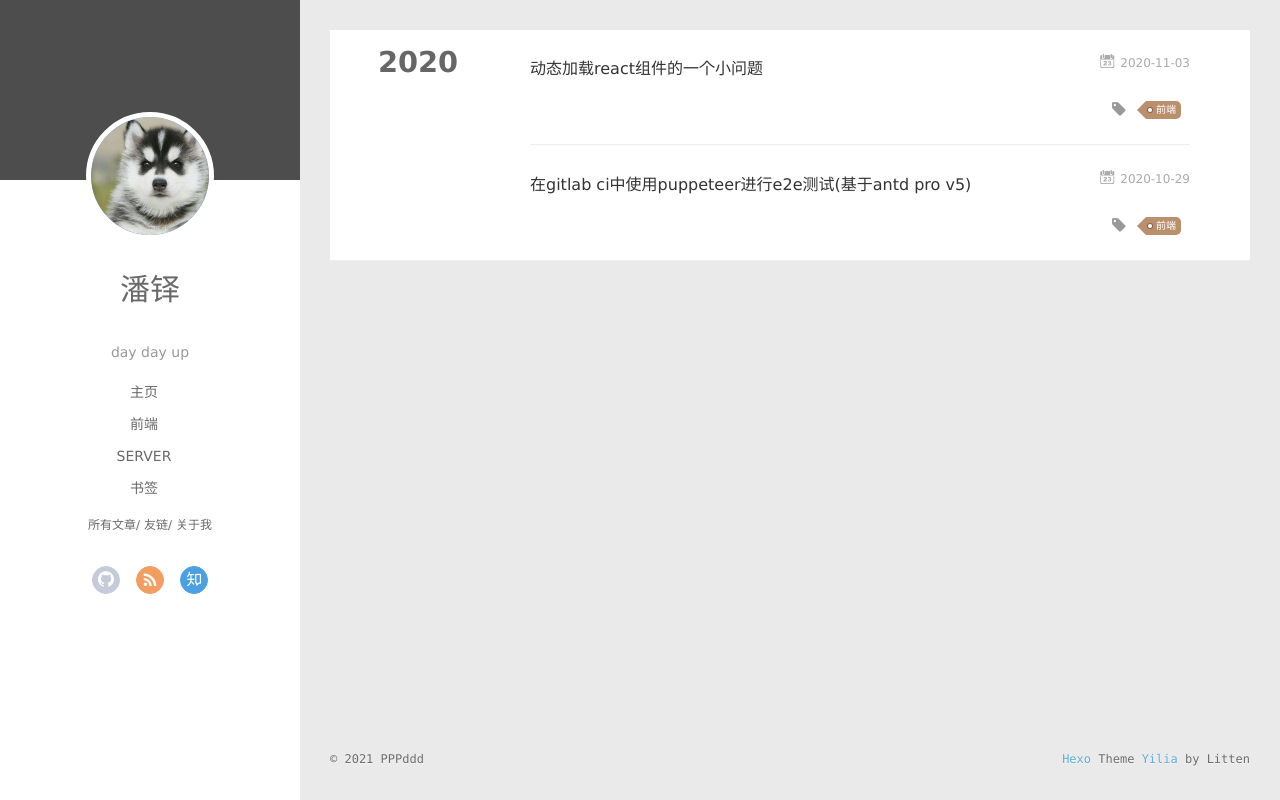
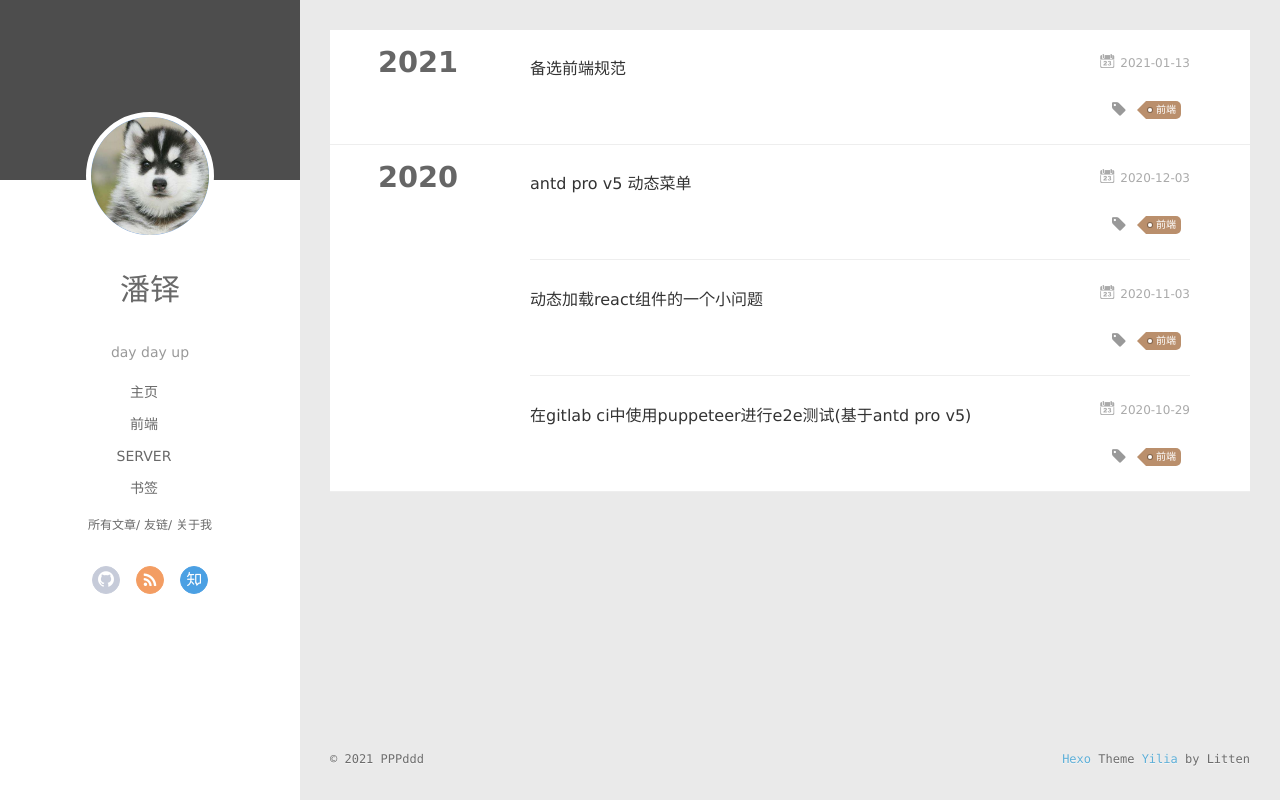
Before and after one commit to panduopd/pdblog, a plain HTML site: page tags/前端/index.html in a window 1280 px wide. Drawn offline with Linux system fonts and the light colour scheme.

Commit message:
Site updated: 2021-03-02 15:45:50

```diff
--- a/tags/前端/index.html
+++ b/tags/前端/index.html
@@ -172,9 +172,95 @@
 
       <section class="archives-wrap">
         <div class="archive-year-wrap">
+          <a href="/archives/2021" class="archive-year">2021</a>
+        </div>
+        <div class="archives">
+
+    <article class="archive-article archive-type-post">
+  <div class="archive-article-inner">
+    <header class="archive-article-header">
+      	<div class="article-meta">
+	      	<a href="/2021/01/13/%E5%A4%87%E9%80%89%E5%89%8D%E7%AB%AF%E8%A7%84%E8%8C%83/" class="archive-article-date">
+  	<time datetime="2021-01-13T07:55:05.000Z" itemprop="datePublished"><i class="icon-calendar icon"></i>2021-01-13</time>
+</a>
+        </div>
+
+
+    <h1 itemprop="name">
+      <a class="archive-article-title" href="/2021/01/13/%E5%A4%87%E9%80%89%E5%89%8D%E7%AB%AF%E8%A7%84%E8%8C%83/">备选前端规范</a>
+    </h1>
+
+
+        <div class="article-info info-on-right">
+
+	<div class="article-tag tagcloud">
+		<i class="icon-price-tags icon"></i>
+		<ul class="article-tag-list">
+
+        		<li class="article-tag-list-item">
+        			<a href="javascript:void(0)" class="js-tag article-tag-list-link color3">前端</a>
+        		</li>
+
+		</ul>
+	</div>
+
+
+
+        </div>
+        <div class="clearfix"></div>
+    </header>
+  </div>
+</article>
+
+
+
+
+        </div></section>
+
+
+      <section class="archives-wrap">
+        <div class="archive-year-wrap">
           <a href="/archives/2020" class="archive-year">2020</a>
         </div>
         <div class="archives">
+
+    <article class="archive-article archive-type-post">
+  <div class="archive-article-inner">
+    <header class="archive-article-header">
+      	<div class="article-meta">
+	      	<a href="/2020/12/03/antd-pro-v5-%E5%8A%A8%E6%80%81%E8%8F%9C%E5%8D%95/" class="archive-article-date">
+  	<time datetime="2020-12-02T19:44:57.000Z" itemprop="datePublished"><i class="icon-calendar icon"></i>2020-12-03</time>
+</a>
+        </div>
+
+
+    <h1 itemprop="name">
+      <a class="archive-article-title" href="/2020/12/03/antd-pro-v5-%E5%8A%A8%E6%80%81%E8%8F%9C%E5%8D%95/">antd pro v5 动态菜单</a>
+    </h1>
+
+
+        <div class="article-info info-on-right">
+
+	<div class="article-tag tagcloud">
+		<i class="icon-price-tags icon"></i>
+		<ul class="article-tag-list">
+
+        		<li class="article-tag-list-item">
+        			<a href="javascript:void(0)" class="js-tag article-tag-list-link color3">前端</a>
+        		</li>
+
+		</ul>
+	</div>
+
+
+
+        </div>
+        <div class="clearfix"></div>
+    </header>
+  </div>
+</article>
+
+
 
     <article class="archive-article archive-type-post">
   <div class="archive-article-inner">
```
Also changed, not shown: 2020/12/03/antd-pro-v5-动态菜单/index.html (+24 -19 lines), 2021/01/13/备选前端规范/index.html (+13 -2 lines), archives/2020/12/index.html (+12 -1 lines), archives/2020/index.html (+12 -1 lines), archives/2021/01/index.html (+11 -0 lines), archives/2021/index.html (+11 -0 lines), archives/index.html (+23 -1 lines), content.json (+1 -1 lines), index.html (+26 -4 lines).
